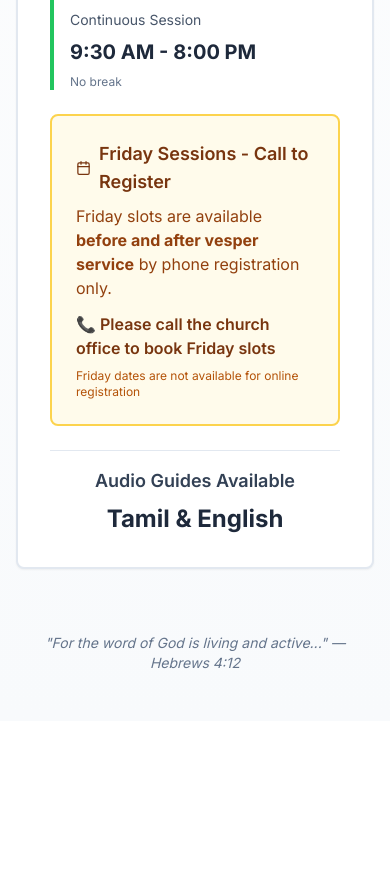
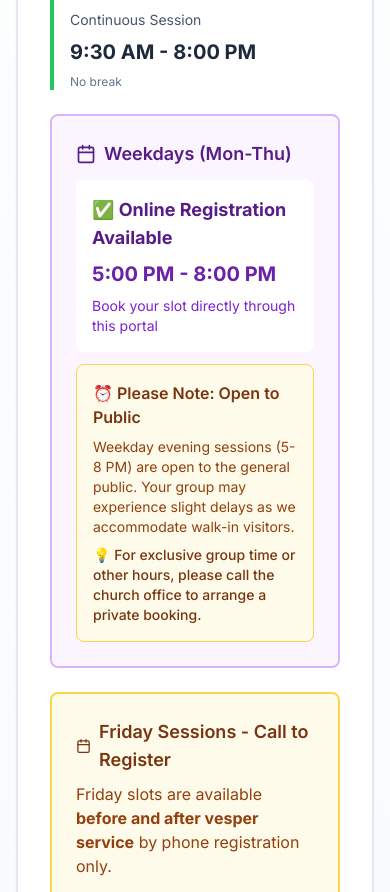
Before and after one commit to jayaprithaJ/BibleExhibitionRegistration, a Next.js app: page / in a window 390 px wide. Shown: the part 2968-3860 px from the top of the page. Before the commit the page ends 3689 px from the top, so only its background shows below. Built offline with nearby package versions, Linux system fonts and the light colour scheme.

Commit message:
Complete: Phone mandatory, lookup, schedule with weekdays, excellent UX

```diff
--- a/app/page.tsx
+++ b/app/page.tsx
@@ -192,6 +192,38 @@ export default function Home() {
               </div>
             </div>
 
+            {/* Weekday Notice */}
+            <div className="bg-purple-50 border-2 border-purple-300 rounded-lg p-6 mb-6">
+              <h3 className="text-lg font-semibold text-purple-900 mb-3 flex items-center gap-2">
+                <Calendar className="w-5 h-5" />
+                Weekdays (Mon-Thu)
+              </h3>
+
+              <div className="bg-white rounded-lg p-4 mb-3">
+                <p className="text-purple-900 font-bold text-lg mb-2">
+                  ✅ Online Registration Available
+                </p>
+                <p className="text-xl font-bold text-purple-800 mb-2">
+                  5:00 PM - 8:00 PM
+                </p>
+                <p className="text-sm text-purple-700">
+                  Book your slot directly through this portal
+                </p>
+              </div>
+
+              <div className="bg-amber-50 border border-amber-300 rounded-lg p-4">
+                <p className="text-amber-900 font-semibold mb-2">
+                  ⏰ Please Note: Open to Public
+                </p>
+                <p className="text-sm text-amber-800 mb-2">
+                  Weekday evening sessions (5-8 PM) are open to the general public. Your group may experience slight delays as we accommodate walk-in visitors.
+                </p>
+                <p className="text-sm text-amber-900 font-medium">
+                  💡 For exclusive group time or other hours, please call the church office to arrange a private booking.
+                </p>
+              </div>
+            </div>
+
             {/* Friday Special Notice */}
             <div className="bg-amber-50 border-2 border-amber-300 rounded-lg p-6 mb-6">
               <h3 className="text-lg font-semibold text-amber-900 mb-2 flex items-center gap-2">
--- a/app/register/page.tsx
+++ b/app/register/page.tsx
@@ -125,16 +125,31 @@ export default function RegisterPage() {
                 }
                 className="w-full px-4 py-2 border border-gray-300 rounded-lg focus:ring-2 focus:ring-blue-500 focus:border-transparent"
               >
+                <optgroup label="Weekends (Recommended)">
                   <option value="2026-06-06">Saturday, June 6 (1:30 PM - 8:00 PM)</option>
                   <option value="2026-06-07">Sunday, June 7 (9:30 AM - 8:00 PM)</option>
                   <option value="2026-06-13">Saturday, June 13 (1:30 PM - 8:00 PM)</option>
                   <option value="2026-06-14">Sunday, June 14 (9:30 AM - 8:00 PM)</option>
                   <option value="2026-06-20">Saturday, June 20 (1:30 PM - 8:00 PM)</option>
                   <option value="2026-06-21">Sunday, June 21 (9:30 AM - 8:00 PM)</option>
+                </optgroup>
+                <optgroup label="Weekdays (5:00 PM - 8:00 PM) - Open to Public">
+                  <option value="2026-06-09">Monday, June 9 (5:00 PM - 8:00 PM) ⚠️ Public Hours</option>
+                  <option value="2026-06-10">Tuesday, June 10 (5:00 PM - 8:00 PM) ⚠️ Public Hours</option>
+                  <option value="2026-06-11">Wednesday, June 11 (5:00 PM - 8:00 PM) ⚠️ Public Hours</option>
+                  <option value="2026-06-16">Monday, June 16 (5:00 PM - 8:00 PM) ⚠️ Public Hours</option>
+                  <option value="2026-06-17">Tuesday, June 17 (5:00 PM - 8:00 PM) ⚠️ Public Hours</option>
+                  <option value="2026-06-18">Wednesday, June 18 (5:00 PM - 8:00 PM) ⚠️ Public Hours</option>
+                </optgroup>
               </select>
-              <p className="mt-2 text-xs text-amber-700 bg-amber-50 border border-amber-200 rounded p-2">
-                <strong>Note:</strong> Friday slots available by phone only. Call church office to register for Fridays.
+              <div className="mt-2 space-y-2">
+                <p className="text-xs text-amber-700 bg-amber-50 border border-amber-200 rounded p-2">
+                  <strong>⚠️ Weekday Note:</strong> Evening sessions (5-8 PM) are open to the public. Expect possible delays due to walk-in visitors. For exclusive group time, call to book other hours.
                 </p>
+                <p className="text-xs text-blue-700 bg-blue-50 border border-blue-200 rounded p-2">
+                  <strong>📞 Friday & Custom Times:</strong> Call church office for Friday slots or to arrange exclusive group bookings at other times.
+                </p>
+              </div>
             </div>
 
             {/* Total People */}
--- a/lib/validation/schemas.ts
+++ b/lib/validation/schemas.ts
@@ -31,9 +31,8 @@ export const registrationSchema = z
     englishCount: z.number().int().min(0, 'English count cannot be negative'),
     phone: z
       .string()
-      .min(10, 'Phone number must be at least 10 digits')
-      .max(20, 'Phone number is too long')
-      .regex(/^[+]?[\d\s()-]+$/, 'Invalid phone number format'),
+      .min(10, 'Phone number must be at least 10 characters')
+      .max(50, 'Phone number is too long'),
     email: z.string().email('Invalid email address').optional().or(z.literal('')),
   })
   .refine((data) => data.tamilCount + data.englishCount === data.totalPeople, {
```
Also changed, not shown: 2 other files (tests, documents, lock files or other folders). Lines whose indentation alone changed are shown as unchanged.
